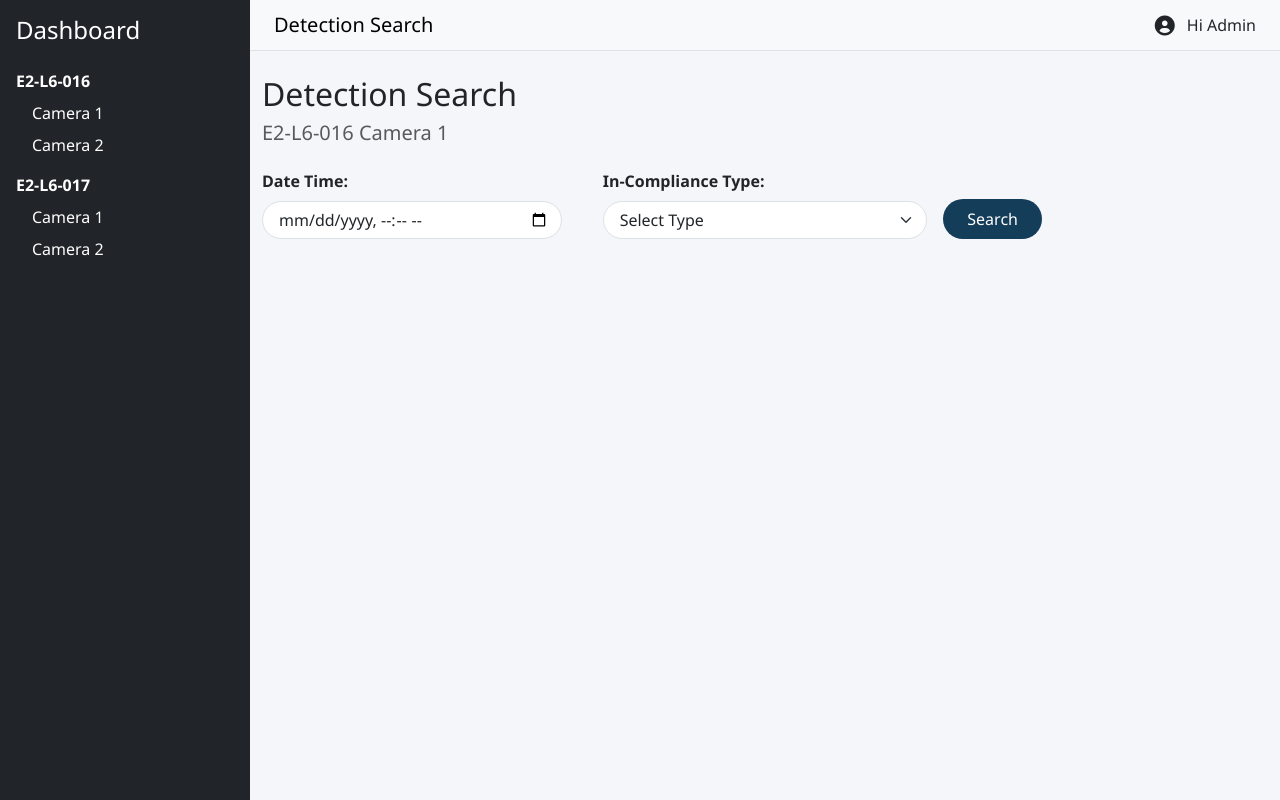
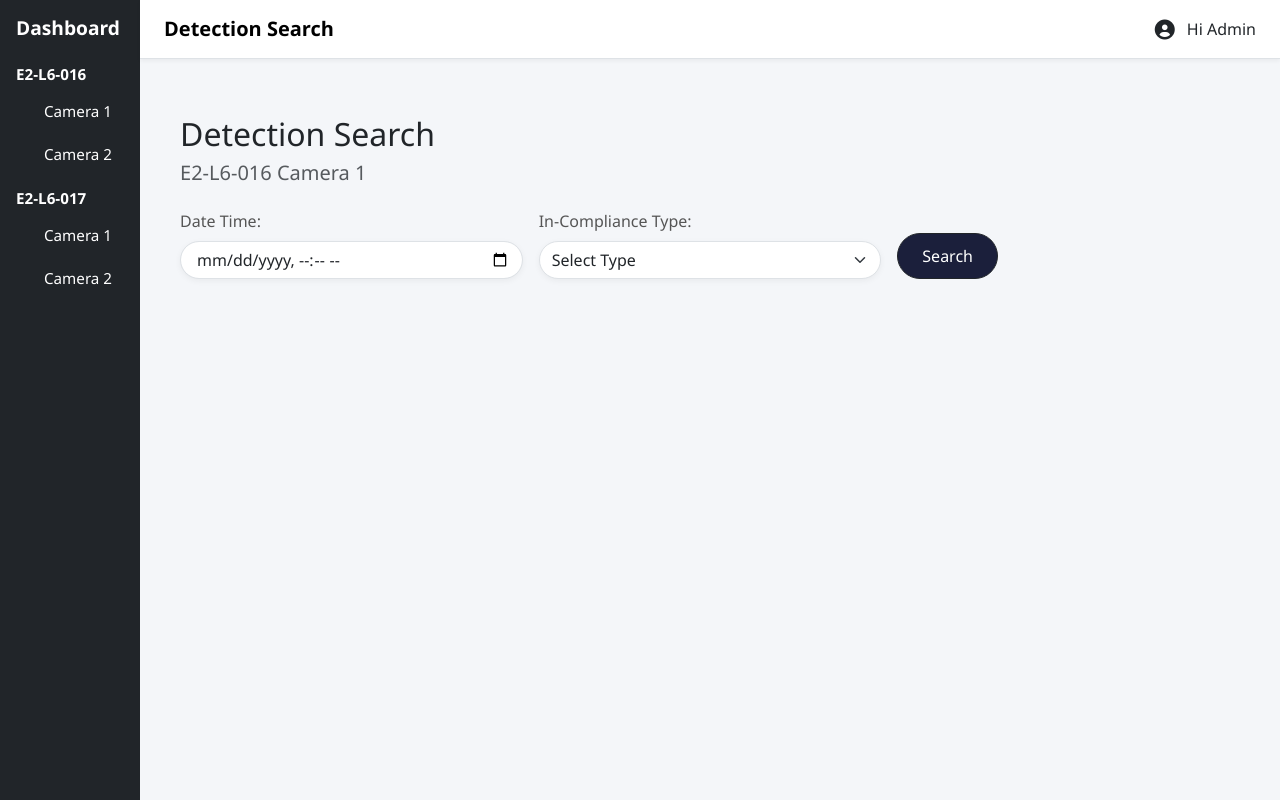
Before and after one commit to TwittK/ICT2114, a Flask app: page / in a window 1280 px wide. Run offline with Flask 3, Linux system fonts and the light colour scheme; some libraries are stand-ins or nearby versions.

Commit message:
style changes

```diff
--- a/static/css/style.css
+++ b/static/css/style.css
@@ -10,13 +10,29 @@ body, html {
 }
 
 #sidebar {
-  width: 250px;
-  background-color: #1c1c1c;
-  color: white;
+  background-color: #0d1e2d;
+  font-size: 0.95rem;
 }
 
 #sidebar ul li {
   margin-bottom: 8px;
+}
+
+#sidebar h4 {
+  font-weight: 700;
+  font-size: 1.2rem;
+  margin-bottom: 20px;
+}
+
+#sidebar ul li a {
+  padding: 6px 12px;
+  display: block;
+  border-radius: 6px;
+  transition: background-color 0.3s ease;
+}
+
+#sidebar ul li a:hover {
+  background-color: #263544;
 }
 
 #page-content {
@@ -24,31 +40,39 @@ body, html {
   padding-bottom: 20px;
 }
 
-form label {
-  display: block;
-  margin-bottom: 12px;
-  font-weight: 600;
+#page-content .container-fluid {
+  padding: 32px 40px;
 }
 
-form input {
-  padding: 6px;
-  width: 100%;
-  max-width: 300px;
+form label {
+  font-weight: 500;
+  margin-bottom: 5px;
+  color: #555;
 }
 
-.form-control,
-.form-select {
+form input, form select {
+  border-radius: 50px;
+  border: 1px solid #ccc;
+  padding: 10px 20px;
+  background-color: #fff;
+  box-shadow: 0 2px 6px rgba(0, 0, 0, 0.05);
+  font-size: 0.95rem;
+}
+
+.form-control {
   border-radius: 50px;
   padding-left: 1rem;
 }
 
 button[type="submit"] {
-  background-color: #143d59;
-  color: white;
-  border: none;
-  padding: 8px 16px;
-  margin-top: 12px;
-  cursor: pointer;
+  background-color: #1b1f3b;
+  border-radius: 50px;
+  padding: 10px 24px;
+  transition: background-color 0.3s ease;
+}
+
+button[type="submit"]:hover {
+  background-color: #12152b;
 }
 
 .result {
@@ -68,3 +92,41 @@ button[type="submit"] {
   object-fit: cover;
   height: 200px;
 }
+
+.card {
+  border: none;
+  border-radius: 10px;
+  overflow: hidden;
+  box-shadow: 0 6px 18px rgba(0, 0, 0, 0.08);
+  transition: transform 0.2s ease;
+  background-color: #ffffff;
+}
+
+.card:hover {
+  transform: translateY(-4px);
+}
+
+.card-img-top {
+  height: 180px;
+  object-fit: cover;
+}
+
+.card-title {
+  font-weight: 600;
+  color: #333;
+}
+
+.card-text {
+  font-size: 0.875rem;
+}
+
+.navbar {
+  box-shadow: 0 2px 4px rgba(0, 0, 0, 0.05);
+  background-color: #ffffff !important;
+  padding: 12px 24px;
+}
+
+.navbar-brand {
+  font-weight: 600;
+  font-size: 1.25rem;
+}
```
